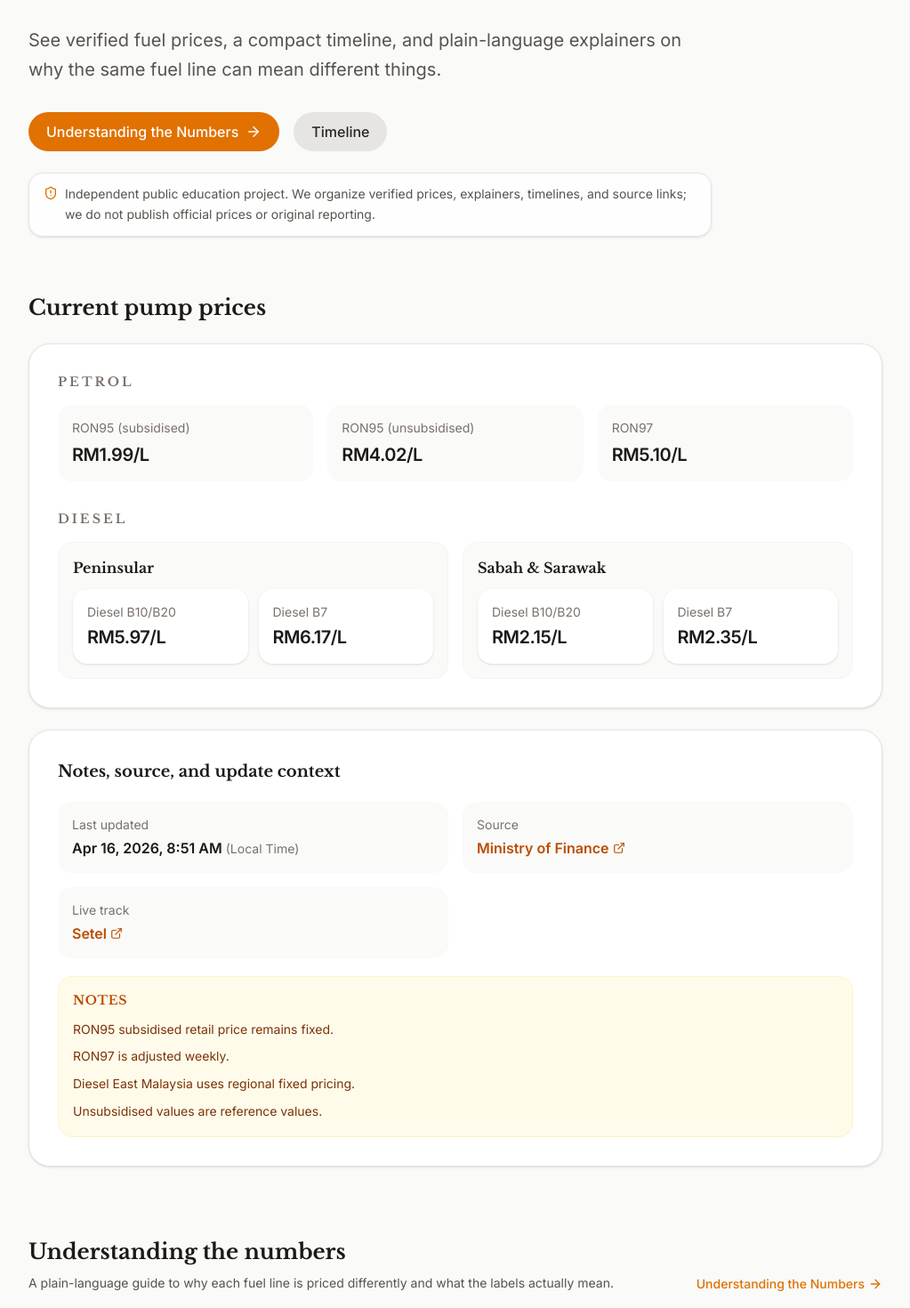
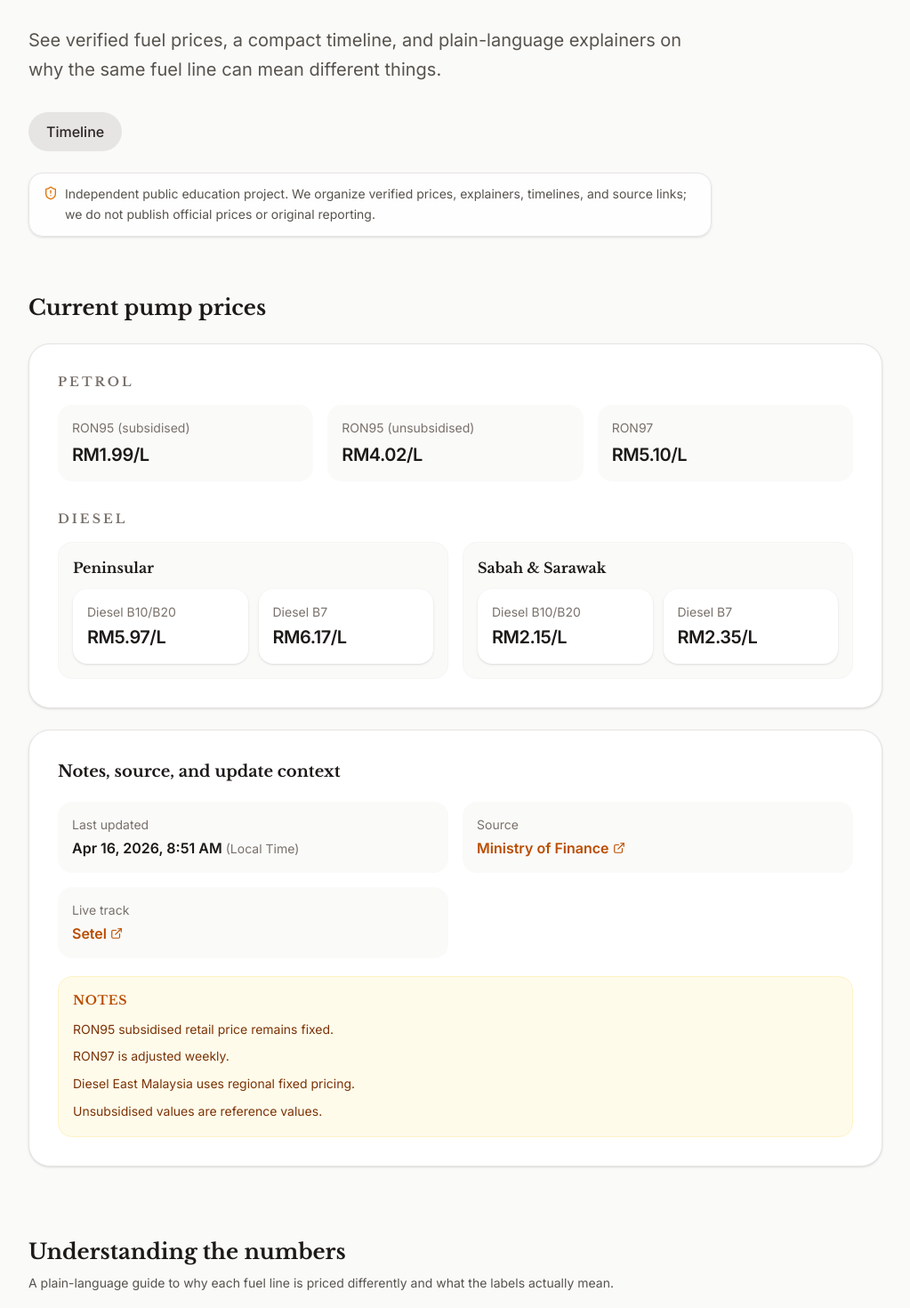
Before and after one commit to Lzchyi/WhatTheFuel, a React (Vite) app: page /#/ in a window 1280 px wide. Shown: the part 260-1730 px from the top of the page at 89% size, without its empty margins (128-1151 px from the left). Built offline with nearby package versions, Linux system fonts and the light colour scheme; no server answers.

Commit message:
fix: adjust global crude oil start date and remove understanding links

```diff
--- a/scripts/update-global-prices.mjs
+++ b/scripts/update-global-prices.mjs
@@ -8,7 +8,7 @@ const outputPath = path.join(rootDir, 'public', 'data', 'global-prices.json');
 const API_KEY = process.env.OILPRICE_API_KEY || "1408f85679ef607f767551e6fd1b60a071453002f6bbfd00dea5b81ee1f2aa68";
 
 async function fetchPrices(code) {
-  const url = `https://api.oilpriceapi.com/v1/prices/past_month?by_code=${code}`;
+  const url = `https://api.oilpriceapi.com/v1/prices/historical?by_code=${code}&start_date=2026-03-01`;
   const response = await fetch(url, { headers: { 'Authorization': `Token ${API_KEY}` } });
   if (!response.ok) throw new Error(`Failed to fetch ${code}: ${response.statusText}`);
   const json = await response.json();
--- a/src/pages/Home.tsx
+++ b/src/pages/Home.tsx
@@ -58,7 +58,6 @@ export function Home() {
         <h1 className="mb-6 text-4xl font-bold leading-tight text-stone-900 dark:text-stone-100 md:text-5xl">{copy.home.title}</h1>
         <p className="text-lg leading-relaxed text-stone-600 dark:text-stone-400 md:text-xl">{copy.home.subtitle}</p>
         <div className="mt-8 flex flex-wrap gap-4">
-          <Link to="/understanding" className="inline-flex items-center gap-2 rounded-full bg-amber-600 px-5 py-2.5 font-medium text-white transition-colors hover:bg-amber-700">{t('nav.understanding')} <ArrowRight size={18} /></Link>
           <Link to="/timeline" className="inline-flex items-center gap-2 rounded-full bg-stone-200 px-5 py-2.5 font-medium text-stone-800 transition-colors hover:bg-stone-300 dark:bg-stone-800 dark:text-stone-200 dark:hover:bg-stone-700">{t('nav.timeline')}</Link>
         </div>
         <div className="mt-6 inline-flex items-start gap-2 rounded-2xl border border-stone-200 bg-white/80 px-4 py-3 text-sm leading-relaxed text-stone-600 shadow-sm dark:border-stone-800 dark:bg-stone-900/80 dark:text-stone-400">
@@ -204,7 +203,6 @@ export function Home() {
             <h2 className="text-2xl font-bold text-stone-900 dark:text-stone-100">{copy.understanding.title}</h2>
             <p className="mt-2 max-w-3xl text-sm leading-relaxed text-stone-600 dark:text-stone-400">{copy.understanding.intro}</p>
           </div>
-          <Link to="/understanding" className="flex items-center gap-1 text-sm font-medium text-amber-600 hover:text-amber-700 dark:text-amber-500 dark:hover:text-amber-400">{t('nav.understanding')} <ArrowRight size={16} /></Link>
         </div>
         <div className="grid gap-4 md:grid-cols-2">
           {copy.understanding.cards.map((card) => (
```
